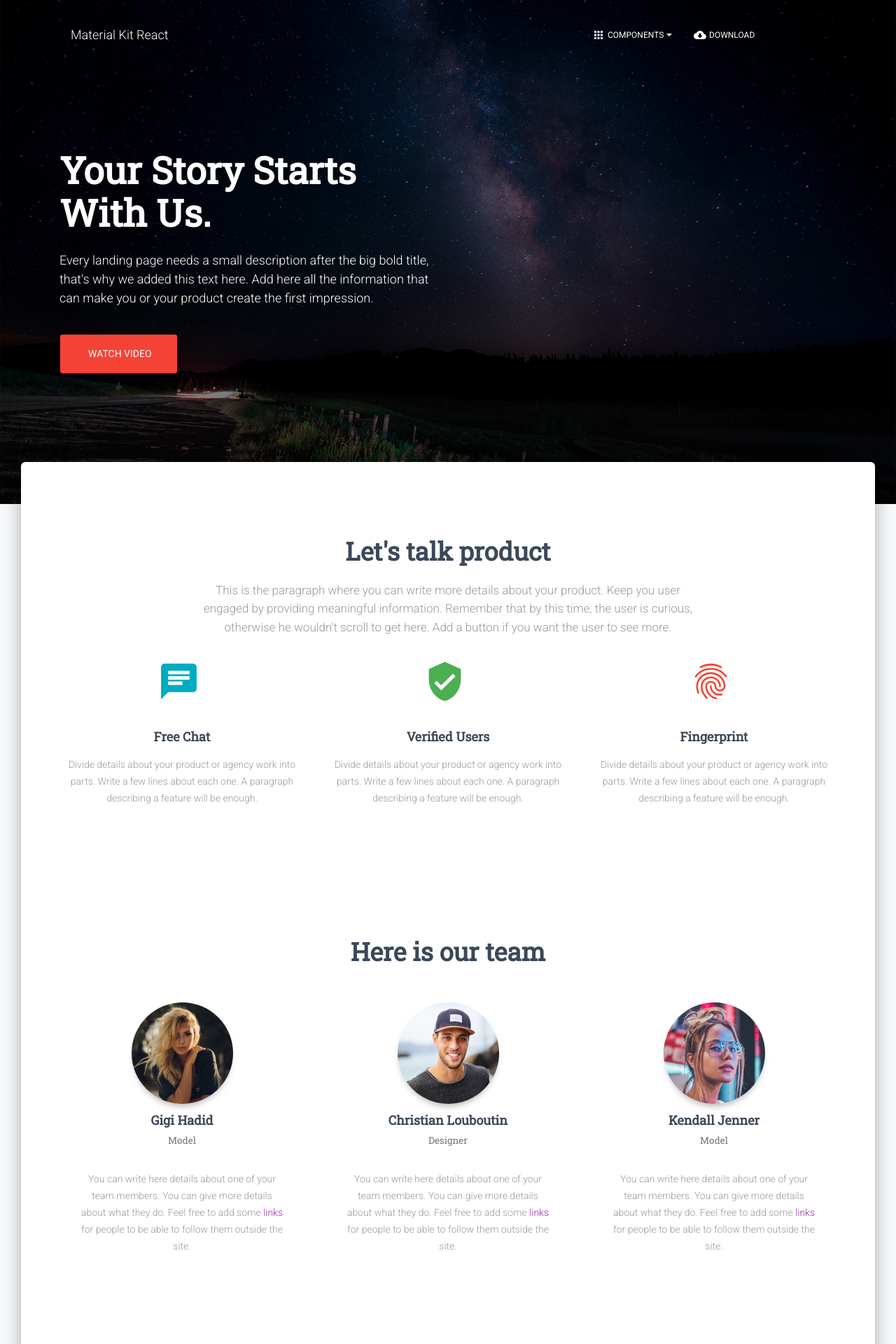
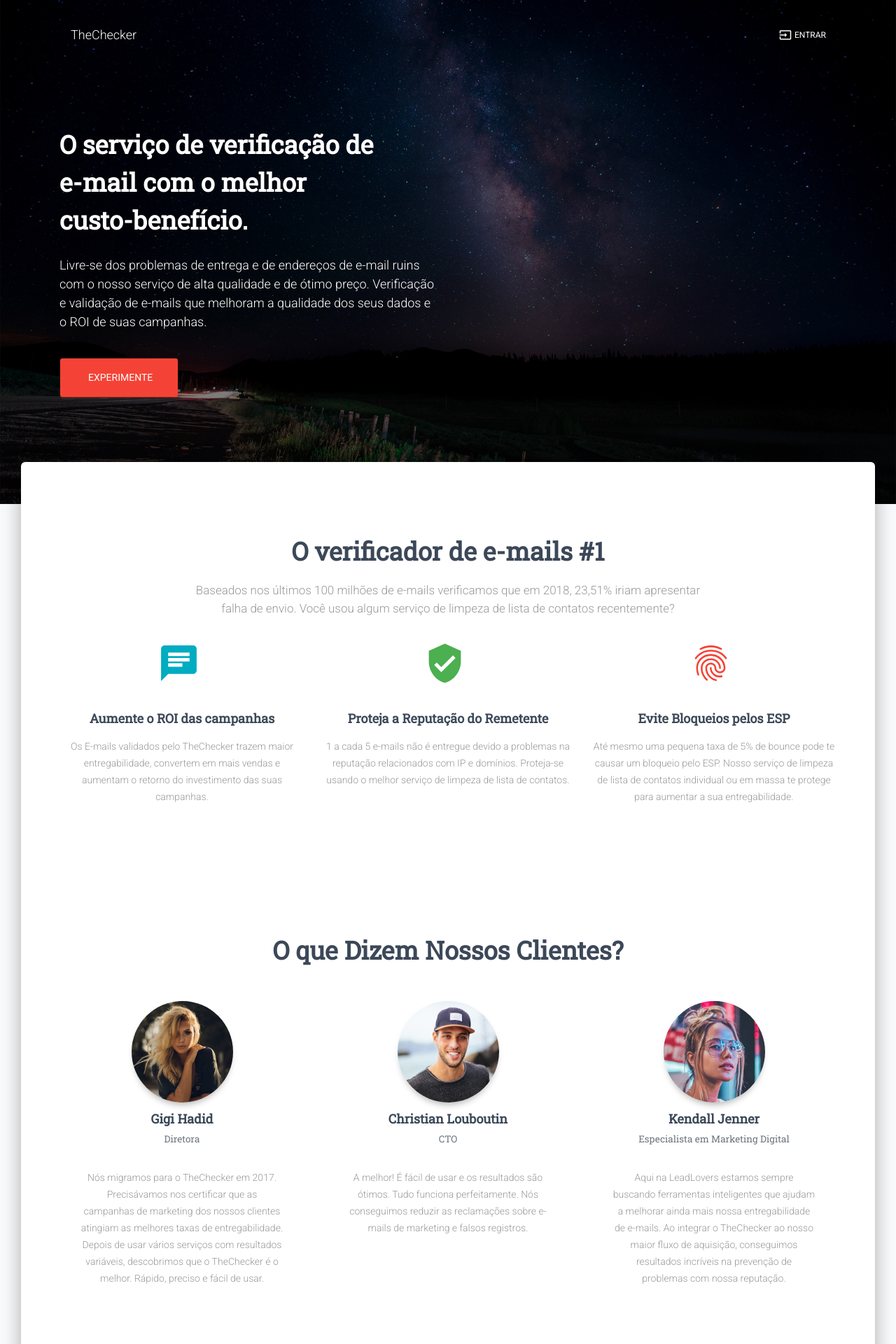
Before and after one commit to leandrocamara/checker-app, a React (Create React App) app: page / in a window 1280 px wide. Shown: the top 1920 px of the page at 70% size. Built offline with nearby package versions, Linux system fonts and the light colour scheme; what validate.js would draw is missing.

Commit message:
UPDATE - Ajustes na Página Inicial.

```diff
--- a/src/assets/jss/material-kit-react/components/headerLinksStyle.jsx
+++ b/src/assets/jss/material-kit-react/components/headerLinksStyle.jsx
@@ -52,6 +52,12 @@ const headerLinksStyle = theme => ({
   },
   listItemText: {
     padding: '0 !important'
+  },
+  link: {
+    color: 'white',
+    '&:hover,&:focus': {
+      color: 'white'
+    },
   },
   navLink: {
     color: 'inherit',
--- a/src/assets/jss/material-kit-react/views/landingPageSections/teamStyle.jsx
+++ b/src/assets/jss/material-kit-react/views/landingPageSections/teamStyle.jsx
@@ -21,6 +21,7 @@ import imagesStyle from 'assets/jss/material-kit-react/imagesStyles.jsx';
 const teamStyle = {
   section: {
     padding: '70px 0',
+    paddingBottom: '0',
     textAlign: 'center'
   },
   title: {
--- a/src/assets/jss/material-kit-react/views/landingPageSections/workStyle.jsx
+++ b/src/assets/jss/material-kit-react/views/landingPageSections/workStyle.jsx
@@ -19,7 +19,8 @@ import { title } from 'assets/jss/material-kit-react.jsx';
 
 const workStyle = {
   section: {
-    padding: '70px 0'
+    padding: '70px 0',
+    paddingTop: '0'
   },
   title: {
     ...title,
--- a/src/components/Header/HeaderLinks/index.jsx
+++ b/src/components/Header/HeaderLinks/index.jsx
@@ -1,120 +1,43 @@
 /*eslint-disable*/
 import React from 'react'
-import DeleteIcon from '@material-ui/icons/Delete'
-import IconButton from '@material-ui/core/IconButton'
-// react components for routing our app without refresh
-import { Link } from 'react-router-dom'
+import compose from 'recompose/compose'
+import { withRouter } from 'react-router-dom'
 
 // @material-ui/core components
 import withStyles from '@material-ui/core/styles/withStyles'
 import List from '@material-ui/core/List'
 import ListItem from '@material-ui/core/ListItem'
-import Tooltip from '@material-ui/core/Tooltip'
 
 // @material-ui/icons
-import { Apps, CloudDownload } from '@material-ui/icons'
+import { Input } from '@material-ui/icons'
 
 // core components
 import Button from 'components/CustomButtons'
-import CustomDropdown from 'components/CustomDropdown'
 
 import headerLinksStyle from 'assets/jss/material-kit-react/components/headerLinksStyle.jsx'
 
 function HeaderLinks({ ...props }) {
+  const handleBack = () => {
+    const { history } = props
+    history.push('/sign-in')
+  }
+
   const { classes } = props;
   return (
     <List className={classes.list}>
       <ListItem className={classes.listItem}>
-        <CustomDropdown
-          noLiPadding
-          buttonText="Components"
-          buttonProps={{
-            className: classes.navLink,
-            color: "transparent"
-          }}
-          buttonIcon={Apps}
-          dropdownList={[
-            <Link to="/" className={classes.dropdownLink}>
-              All components
-            </Link>,
-            <a
-              href="https://creativetimofficial.github.io/material-kit-react/#/documentation?ref=mkr-navbar"
-              target="_blank"
-              className={classes.dropdownLink}
-            >
-              Documentation
-            </a>
-          ]}
-        />
-      </ListItem>
-      <ListItem className={classes.listItem}>
         <Button
-          href="https://www.creative-tim.com/product/material-kit-react?ref=mkr-navbar"
           color="transparent"
           target="_blank"
           className={classes.navLink}
+          onClick={handleBack}
         >
-          <CloudDownload className={classes.icons} /> Download
+          <Input className={classes.icons} /> Entrar
         </Button>
-      </ListItem>
-      <ListItem className={classes.listItem}>
-        {/*<Tooltip title="Delete">
-          <IconButton aria-label="Delete">
-            <DeleteIcon />
-          </IconButton>
-        </Tooltip>*/}
-        <Tooltip
-          id="instagram-twitter"
-          title="Follow us on twitter"
-          placement={window.innerWidth > 959 ? "top" : "left"}
-          classes={{ tooltip: classes.tooltip }}
-        >
-          <Button
-            href="https://twitter.com/CreativeTim?ref=creativetim"
-            target="_blank"
-            color="transparent"
-            className={classes.navLink}
-          >
-            <i className={classes.socialIcons + " fab fa-twitter"} />
-          </Button>
-        </Tooltip>
-      </ListItem>
-      <ListItem className={classes.listItem}>
-        <Tooltip
-          id="instagram-facebook"
-          title="Follow us on facebook"
-          placement={window.innerWidth > 959 ? "top" : "left"}
-          classes={{ tooltip: classes.tooltip }}
-        >
-          <Button
-            color="transparent"
-            href="https://www.facebook.com/CreativeTim?ref=creativetim"
-            target="_blank"
-            className={classes.navLink}
-          >
-            <i className={classes.socialIcons + " fab fa-facebook"} />
-          </Button>
-        </Tooltip>
-      </ListItem>
-      <ListItem className={classes.listItem}>
-        <Tooltip
-          id="instagram-tooltip"
-          title="Follow us on instagram"
-          placement={window.innerWidth > 959 ? "top" : "left"}
-          classes={{ tooltip: classes.tooltip }}
-        >
-          <Button
-            color="transparent"
-            href="https://www.instagram.com/CreativeTimOfficial?ref=creativetim"
-            target="_blank"
-            className={classes.navLink}
-          >
-            <i className={classes.socialIcons + " fab fa-instagram"} />
-          </Button>
-        </Tooltip>
       </ListItem>
     </List>
   );
 }
 
-export default withStyles(headerLinksStyle)(HeaderLinks);
+export default compose(withRouter, withStyles(headerLinksStyle))(HeaderLinks)
+// export default withStyles(headerLinksStyle)(HeaderLinks);
--- a/src/views/Home/components/Sections/ProductSection/index.jsx
+++ b/src/views/Home/components/Sections/ProductSection/index.jsx
@@ -38,13 +38,11 @@ class ProductSection extends React.Component {
       <div className={classes.section}>
         <GridContainer justify="center">
           <GridItem md={8} sm={12} xs={12}>
-            <h2 className={classes.title}>Let{'\''}s talk product</h2>
+            <h2 className={classes.title}>O verificador de e-mails #1</h2>
             <h5 className={classes.description}>
-              This is the paragraph where you can write more details about your
-              product. Keep you user engaged by providing meaningful
-              information. Remember that by this time, the user is curious,
-              otherwise he wouldn{'\''}t scroll to get here. Add a button if you
-              want the user to see more.
+              Baseados nos últimos 100 milhões de e-mails verificamos que
+              em 2018, 23,51% iriam apresentar falha de envio. Você usou algum serviço de limpeza
+              de lista de contatos recentemente?
             </h5>
           </GridItem>
         </GridContainer>
@@ -52,28 +50,28 @@ class ProductSection extends React.Component {
           <GridContainer>
             <GridItem md={4} sm={12} xs={12}>
               <InfoArea
-                description="Divide details about your product or agency work into parts. Write a few lines about each one. A paragraph describing a feature will be enough."
+                description="Os E-mails validados pelo TheChecker trazem maior entregabilidade, convertem em mais vendas e aumentam o retorno do investimento das suas campanhas."
                 icon={Chat}
                 iconColor="info"
-                title="Free Chat"
+                title="Aumente o ROI das campanhas"
                 vertical
               />
             </GridItem>
             <GridItem md={4} sm={12} xs={12}>
               <InfoArea
-                description="Divide details about your product or agency work into parts. Write a few lines about each one. A paragraph describing a feature will be enough."
+                description="1 a cada 5 e-mails não é entregue devido a problemas na reputação relacionados com IP e domínios. Proteja-se usando o melhor serviço de limpeza de lista de contatos."
                 icon={VerifiedUser}
                 iconColor="success"
-                title="Verified Users"
+                title="Proteja a Reputação do Remetente"
                 vertical
               />
             </GridItem>
             <GridItem md={4} sm={12} xs={12}>
               <InfoArea
-                description="Divide details about your product or agency work into parts. Write a few lines about each one. A paragraph describing a feature will be enough."
+                description="Até mesmo uma pequena taxa de 5% de bounce pode te causar um bloqueio pelo ESP. Nosso serviço de limpeza de lista de contatos individual ou em massa te protege para aumentar a sua entregabilidade."
                 icon={Fingerprint}
                 iconColor="danger"
-                title="Fingerprint"
+                title="Evite Bloqueios pelos ESP"
                 vertical
               />
             </GridItem>
--- a/src/views/Home/components/Sections/TeamSection/index.jsx
+++ b/src/views/Home/components/Sections/TeamSection/index.jsx
@@ -18,10 +18,6 @@ import { GridItem, GridContainer } from 'components/Grid'
 
 import teamStyle from 'assets/jss/material-kit-react/views/landingPageSections/teamStyle.jsx'
 
-// import team1 from '/images/faces/avatar.jpg'
-// import team3 from '/images/faces/kendall.jpg'
-// import team2 from '/images/faces/christian.jpg'
-
 class TeamSection extends React.Component {
   render() {
     const { classes } = this.props;
@@ -32,7 +28,7 @@ class TeamSection extends React.Component {
     );
     return (
       <div className={classes.section}>
-        <h2 className={classes.title}>Here is our team</h2>
+        <h2 className={classes.title}>O que Dizem Nossos Clientes?</h2>
         <div>
           <GridContainer>
             <GridItem md={4} sm={12} xs={12}>
@@ -43,14 +39,15 @@ class TeamSection extends React.Component {
                 <h4 className={classes.cardTitle}>
                   Gigi Hadid
                   <br />
-                  <small className={classes.smallTitle}>Model</small>
+                  <small className={classes.smallTitle}>Diretora</small>
                 </h4>
                 <CardBody>
                   <p className={classes.description}>
-                    You can write here details about one of your team members.
-                    You can give more details about what they do. Feel free to
-                    add some <a href="#pablo">links</a> for people to be able to
-                    follow them outside the site.
+                    Nós migramos para o TheChecker em 2017. Precisávamos nos
+                    certificar que as campanhas de marketing dos nossos clientes
+                    atingiam as melhores taxas de entregabilidade. Depois de usar
+                    vários serviços com resultados variáveis, descobrimos que o
+                    TheChecker é o melhor. Rápido, preciso e fácil de usar.
                   </p>
                 </CardBody>
                 <CardFooter className={classes.justifyCenter}>
@@ -86,14 +83,13 @@ class TeamSection extends React.Component {
                 <h4 className={classes.cardTitle}>
                   Christian Louboutin
                   <br />
-                  <small className={classes.smallTitle}>Designer</small>
+                  <small className={classes.smallTitle}>CTO</small>
                 </h4>
                 <CardBody>
                   <p className={classes.description}>
-                    You can write here details about one of your team members.
-                    You can give more details about what they do. Feel free to
-                    add some <a href="#pablo">links</a> for people to be able to
-                    follow them outside the site.
+                    A melhor! É fácil de usar e os resultados são ótimos.
+                    Tudo funciona perfeitamente. Nós conseguimos reduzir as
+                    reclamações sobre e-mails de marketing e falsos registros.
                   </p>
                 </CardBody>
                 <CardFooter className={classes.justifyCenter}>
@@ -122,14 +118,14 @@ class TeamSection extends React.Component {
                 <h4 className={classes.cardTitle}>
                   Kendall Jenner
                   <br />
-                  <small className={classes.smallTitle}>Model</small>
+                  <small className={classes.smallTitle}>Especialista em Marketing Digital</small>
                 </h4>
                 <CardBody>
                   <p className={classes.description}>
-                    You can write here details about one of your team members.
-                    You can give more details about what they do. Feel free to
-                    add some <a href="#pablo">links</a> for people to be able to
-                    follow them outside the site.
+                    Aqui na LeadLovers estamos sempre buscando ferramentas
+                    inteligentes que ajudam a melhorar ainda mais nossa entregabilidade
+                    de e-mails. Ao integrar o TheChecker ao nosso maior fluxo de aquisição,
+                    conseguimos resultados incríveis na prevenção de problemas com nossa reputação.
                   </p>
                 </CardBody>
                 <CardFooter className={classes.justifyCenter}>
--- a/src/views/Home/index.jsx
+++ b/src/views/Home/index.jsx
@@ -28,12 +28,17 @@ import { TeamSection, WorkSection, ProductSection } from './components/Sections'
 const dashboardRoutes = [];
 
 class Home extends Component {
+  handleSignUp = () => {
+    const { history } = this.props
+    history.push('/sign-up')
+  }
+
   render() {
     const { classes, ...rest } = this.props;
     return (
       <div>
         <Header
-          brand="Material Kit React"
+          brand="TheChecker"
           changeColorOnScroll={{
             height: 400,
             color: 'white'
@@ -48,23 +53,25 @@ class Home extends Component {
           <div className={classes.container}>
             <GridContainer>
               <GridItem  md={6} sm={12} xs={12}>
-                <h1 className={classes.title}>Your Story Starts With Us.</h1>
+                <h2 className={classes.title}>
+                  O serviço de verificação de<br/>e-mail com o melhor<br/>custo-benefício.
+                </h2>
                 <h4>
-                  Every landing page needs a small description after the big
-                  bold title, that's why we added this text here. Add here
-                  all the information that can make you or your product create
-                  the first impression.
+                  Livre-se dos problemas de entrega e de endereços de e-mail
+                  ruins com o nosso serviço de alta qualidade e de ótimo preço.
+                  Verificação e validação de e-mails que melhoram a qualidade dos
+                  seus dados e o ROI de suas campanhas.
                 </h4>
                 <br />
                 <Button
                   color="danger"
-                  href="https://www.youtube.com/watch?v=dQw4w9WgXcQ&ref=creativetim"
+                  onClick={this.handleSignUp}
                   rel="noopener noreferrer"
                   size="lg"
                   target="_blank"
                 >
                   <i className="fas fa-play" />
-                  Watch video
+                  Experimente
                 </Button>
               </GridItem>
             </GridContainer>
--- a/src/views/SignIn/index.jsx
+++ b/src/views/SignIn/index.jsx
@@ -44,7 +44,7 @@ class SignIn extends Component {
    */
   handleBack = () => {
     const { history } = this.props
-    history.goBack()
+    history.push('/')
   }
 
   /**
--- a/src/views/SignUp/index.jsx
+++ b/src/views/SignUp/index.jsx
@@ -45,7 +45,7 @@ class SignUp extends Component {
    */
   handleBack = () => {
     const { history } = this.props
-    history.goBack()
+    history.push('/')
   }
 
   /**
```
Also changed, not shown: src/components/Footer/index.jsx (+8 -17 lines), src/views/Home/components/Sections/WorkSection/index.jsx (+18 -38 lines).
